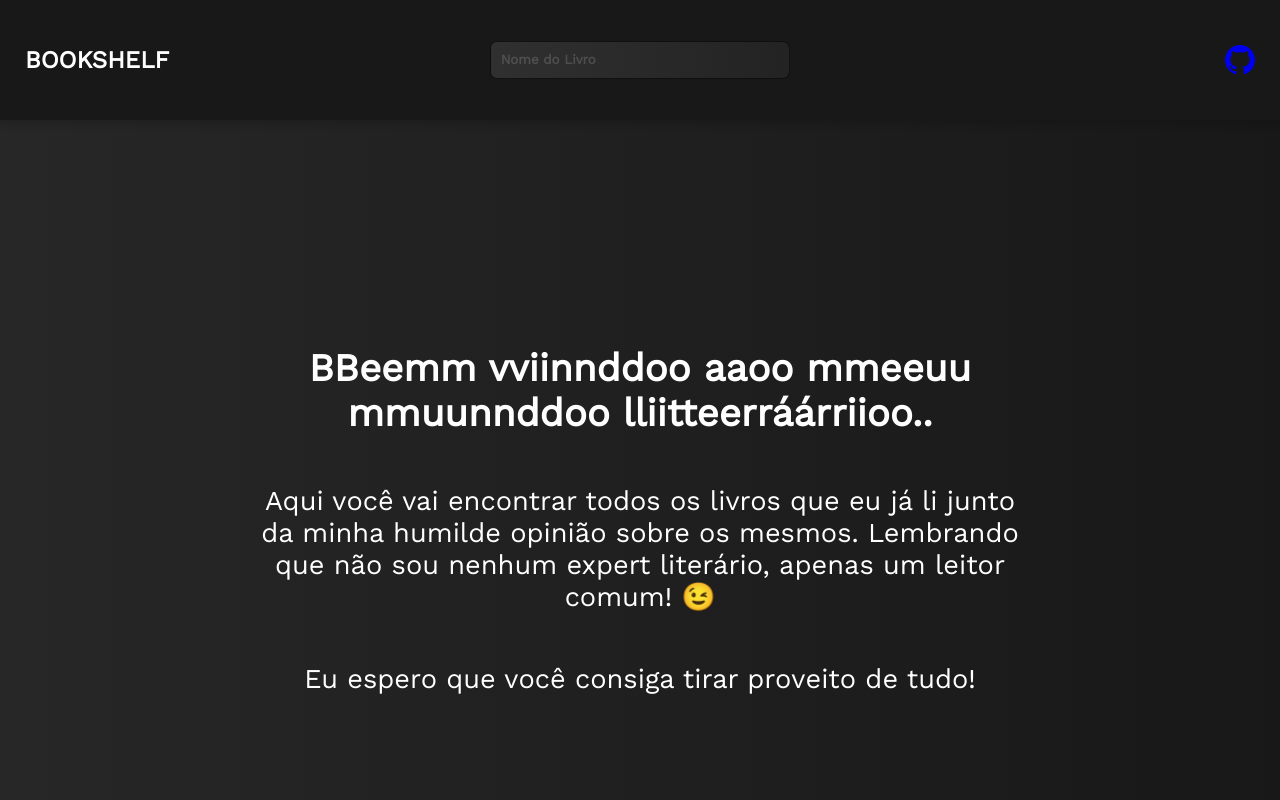
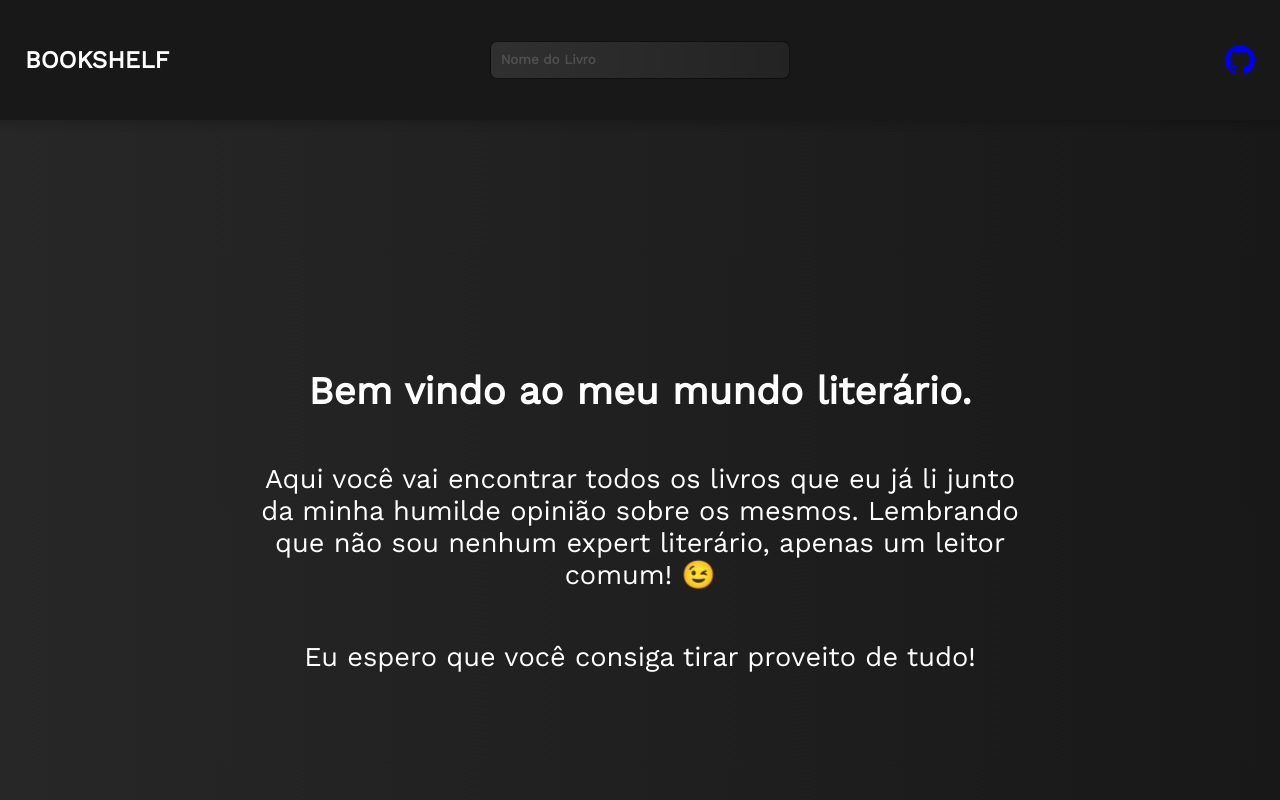
Before and after one commit to danielfalcaovt/my-bookshelf, a React (Create React App) app in the folder frontend/app/: page / in a window 1280 px wide. Shown: the top 800 px of the page. Built offline with nearby package versions, Linux system fonts and the light colour scheme.

Commit message:
refactor: remove strict mode

```diff
--- a/frontend/app/src/index.js
+++ b/frontend/app/src/index.js
@@ -3,8 +3,4 @@ import ReactDOM from "react-dom/client";
 import App from "./App";
 
 const root = ReactDOM.createRoot(document.getElementById("root"));
-root.render(
-  <React.StrictMode>
-    <App />
-  </React.StrictMode>
-);
+root.render(<App />);
```
